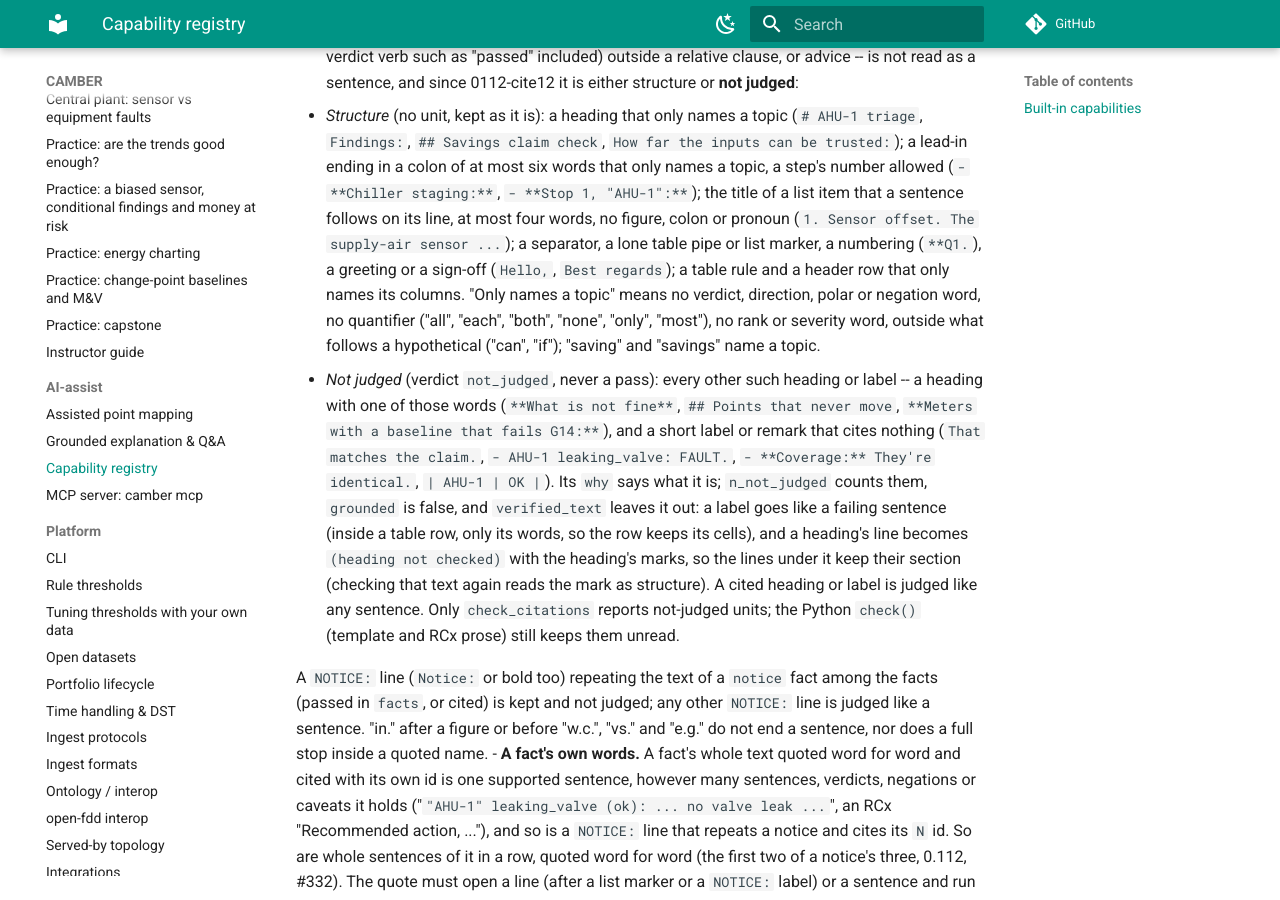
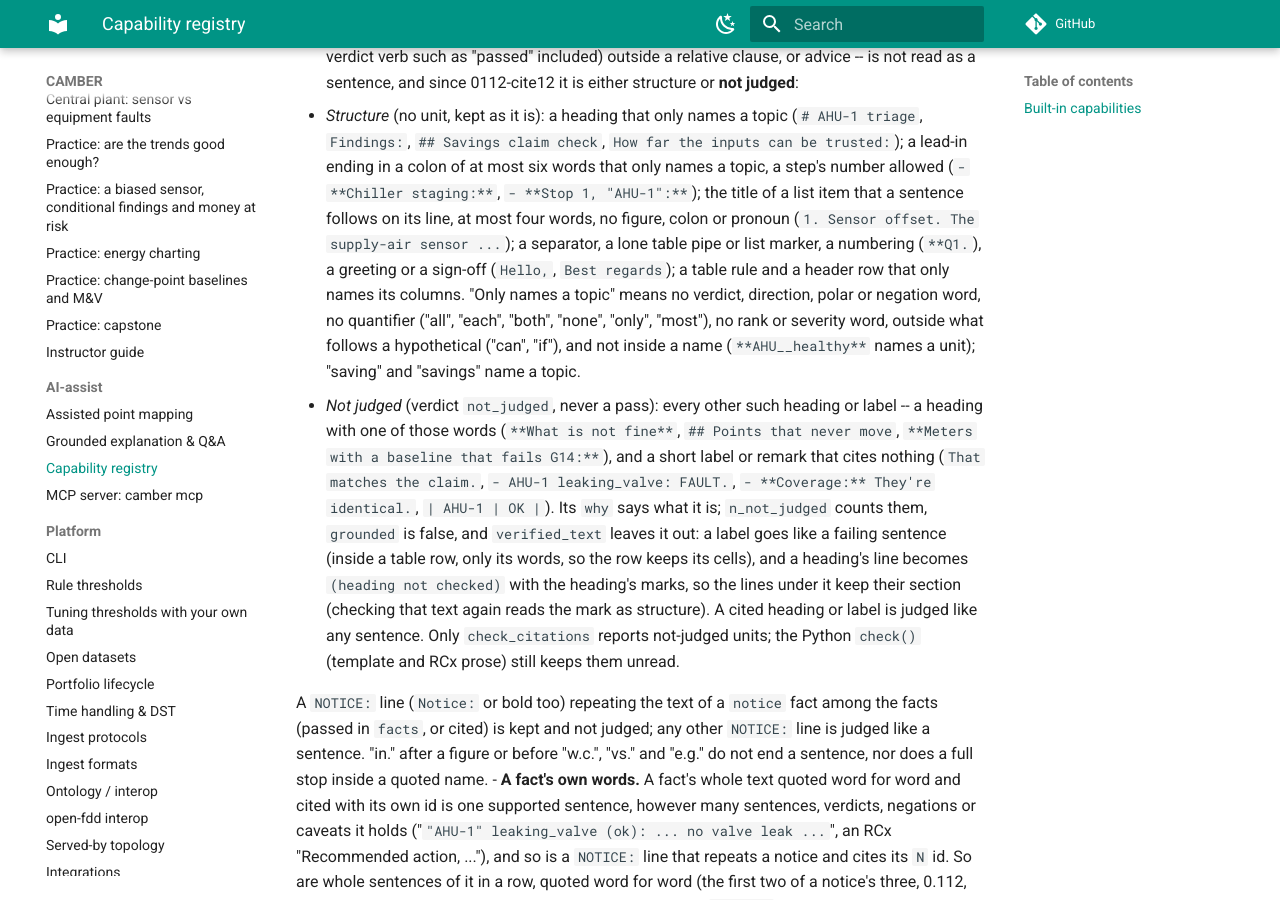
Before and after one commit to yroussev/camber, an MkDocs documentation site: the page built from docs/CAPABILITY-REGISTRY.md, in a window 1280 px wide and 900 px high, scrolled down 25455 px. Built offline with MkDocs 1.6.1 and Material for MkDocs 9.7.7, drawn with Linux system fonts in a browser that asks for light colours; comment, search, counter and statistics services are not loaded.

Commit message:
check_citations: a verdict word inside a name, a step's number in a lead-in and a longer greeting are structure, not not_judged
"**AHU__healthy**" was read as the verdict "healthy"; "- **Stop 1,
\"PLANT__left_on\":**" failed for its figure; "Dear Building Owner," was
no greeting; a lead-in ending in a colon may open with a pronoun
("Here's the Slack message:"). The CHANGELOG count follows (173 + 43
units on the host drafts).

```diff
--- a/docs/CAPABILITY-REGISTRY.md
+++ b/docs/CAPABILITY-REGISTRY.md
@@ -901,7 +901,8 @@ cannot match is not supported. **Supported means matched, not proven true.**
     `Best regards`); a table rule and a header row that only names its columns. "Only names a
     topic" means no verdict, direction, polar or negation word, no quantifier ("all", "each",
     "both", "none", "only", "most"), no rank or severity word, outside what follows a
-    hypothetical ("can", "if"); "saving" and "savings" name a topic.
+    hypothetical ("can", "if"), and not inside a name (`**AHU__healthy**` names a unit); "saving"
+    and "savings" name a topic.
   - *Not judged* (verdict `not_judged`, never a pass): every other such heading or label -- a
     heading with one of those words (`**What is not fine**`, `## Points that never move`,
     `**Meters with a baseline that fails G14:**`), and a short label or remark that cites
```
Also changed, not shown: CHANGELOG.md (+1 -1 lines), 2 other files.
